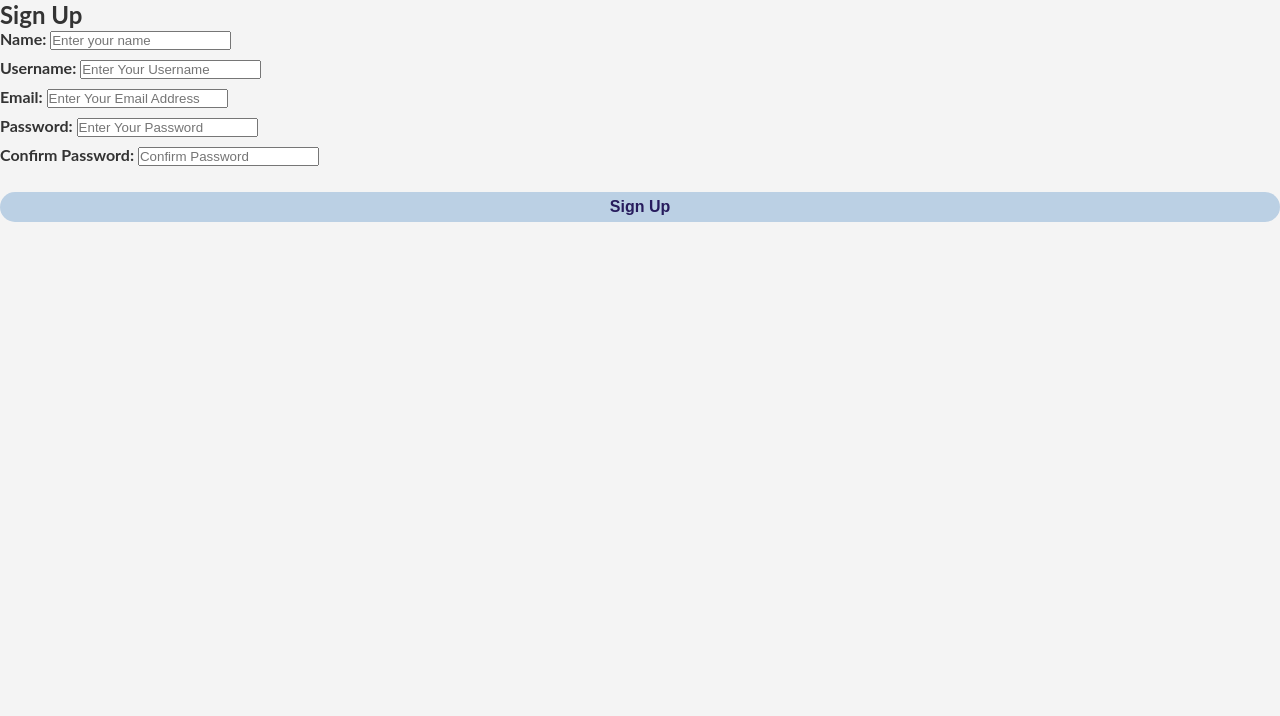
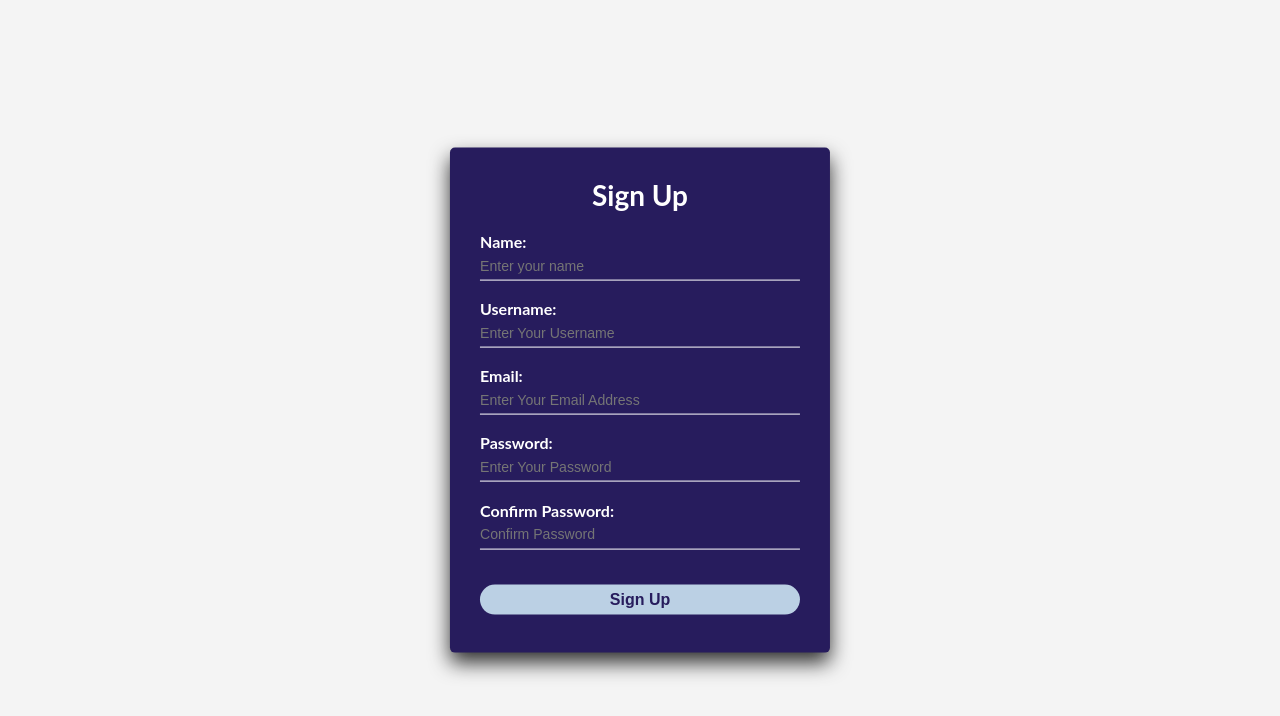
Before and after one commit to OsumiliIkenna/EPICMAIL, a plain HTML site: page UI/html/signup.html in a window 1280 px wide. Drawn offline with Linux system fonts and the light colour scheme.

Commit message:
add css styling for good signup page rendering

```diff
--- a/UI/css/style.css
+++ b/UI/css/style.css
@@ -13,7 +13,8 @@ body {
     font-family: 'Lato', sans-serif;
 }
 
-.login-container {
+.login-container,
+.signup-container {
 	background: #271c5d;
     color: #fff;
     top: 50%;
@@ -21,14 +22,15 @@ body {
     position: absolute;
     transform: translate(-50%, -50%);
     box-sizing: border-box;
-    padding: 20px 30px;
-    box-shadow: 0 10px 20px rgba(0, 0, 0, .8);
+    padding: 1.25rem 1.88rem;
+    box-shadow: 0 0.63rem 1.25rem rgba(0, 0, 0, .8);
     border-radius: 5px;
 }
 
-.login-container h1 {
-	margin: 10px 0px 10px 0px;
-    padding-bottom: 10px;
+.login-container h1,
+.signup-container h1 {
+	margin: 0.63rem 0rem 0.63rem 0rem;
+    padding-bottom: 0.63rem;
     text-align: center;
     font-size: 1.75rem;
 }
@@ -39,9 +41,10 @@ label {
 	margin-bottom: 0.5rem;
 }
 
-.login-container input {
+.login-container input,
+.signup-container input {
 	width: 100%;
-	margin-bottom: 10px;
+	margin-bottom: 0.63rem;
 	height: 30px;
 	border: none;
 	border-bottom: 1px solid #fff;
@@ -62,7 +65,7 @@ label {
     border-radius: 20px;
     font-weight: bold;
     cursor: pointer;
-    margin: 1.1rem 0px 1.1rem;
+    margin: 1.1rem 0rem 1.1rem;
 }
 
 #btn:hover {
@@ -88,10 +91,18 @@ label {
   .login-container {
     width: 80%;
   }
+
+  .signup-container {
+    width: 90%;
+  }
 }
 
 @media (min-width: 320px) and (max-width: 480px) {
   .login-container {
     width: 80%;
   }
+
+  .signup-container {
+    width: 90%;
+  }
 }
```
